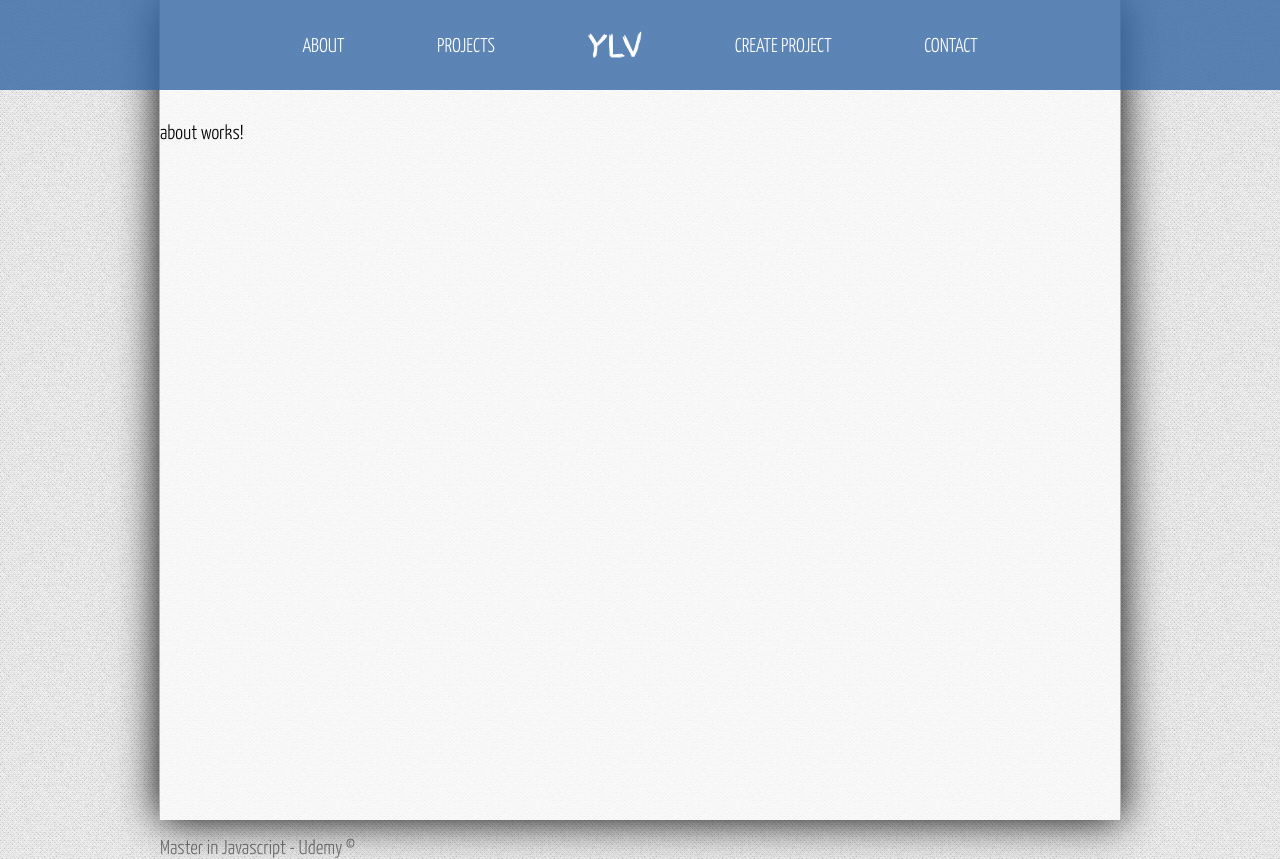
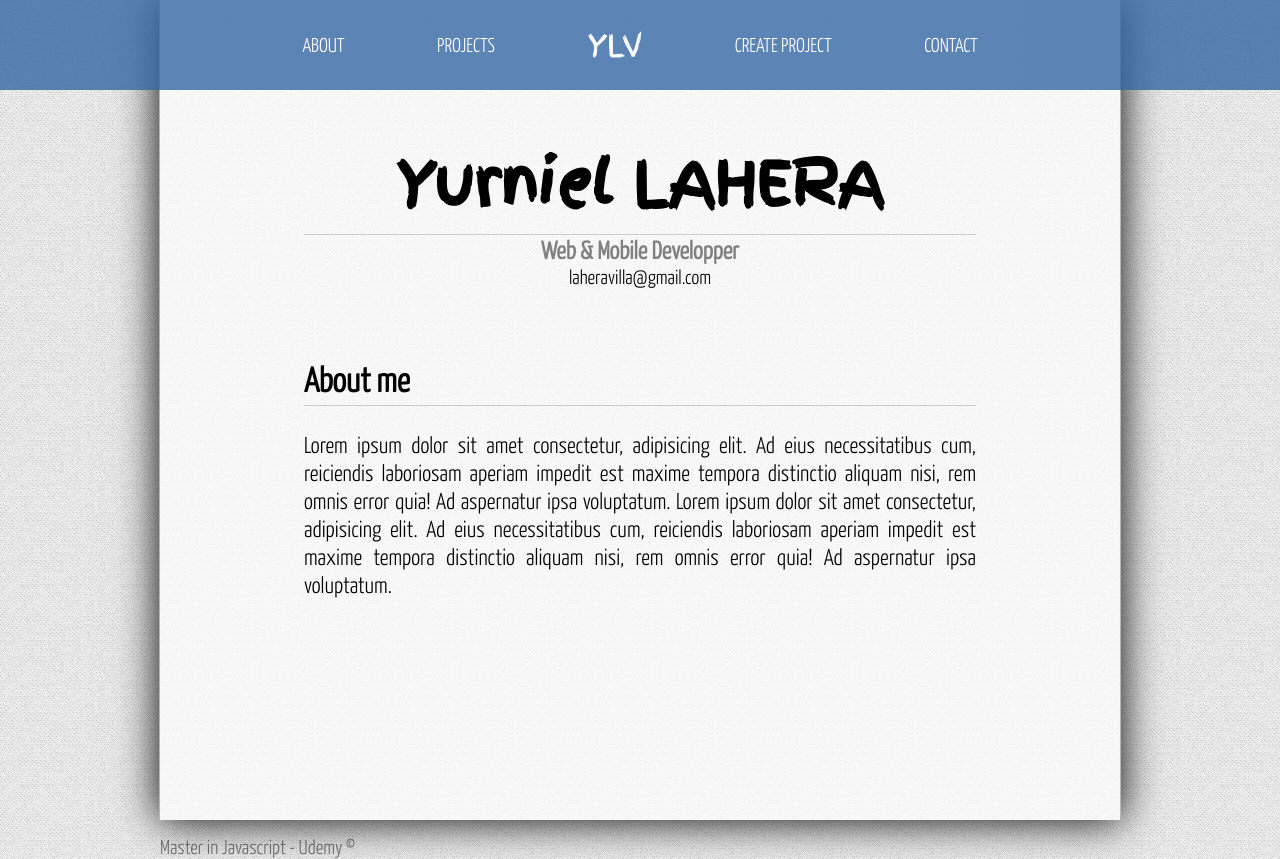
Before and after one commit to laheravilla/angular-udemy-training-project, an Angular app: page / in a window 1280 px wide. Built offline with nearby package versions, Linux system fonts and the light colour scheme.

Commit message:
Page About created

```diff
--- a/src/app/components/about/about.component.html
+++ b/src/app/components/about/about.component.html
@@ -1 +1,13 @@
-<p>about works!</p>
+<div class="title">
+    <h1>{{title}}</h1>
+    <h2>{{subtitle}}</h2>
+    <p>{{email}}</p>
+</div>
+
+<article class="about">
+    <h2>About me</h2>
+    <p>
+    Lorem ipsum dolor sit amet consectetur, adipisicing elit. Ad eius necessitatibus cum, reiciendis laboriosam aperiam impedit est maxime tempora distinctio aliquam nisi, rem omnis error quia! Ad aspernatur ipsa voluptatum.
+    Lorem ipsum dolor sit amet consectetur, adipisicing elit. Ad eius necessitatibus cum, reiciendis laboriosam aperiam impedit est maxime tempora distinctio aliquam nisi, rem omnis error quia! Ad aspernatur ipsa voluptatum.
+    </p>
+</article>
--- a/src/app/components/about/about.component.ts
+++ b/src/app/components/about/about.component.ts
@@ -6,8 +6,15 @@ import { Component, OnInit } from '@angular/core';
   styleUrls: ['./about.component.css']
 })
 export class AboutComponent implements OnInit {
+  public title: string;
+  public subtitle: string;
+  public email: string;
 
-  constructor() { }
+  constructor() {
+    this.title = 'Yurniel LAHERA';
+    this.subtitle = 'Web & Mobile Developper';
+    this.email = 'laheravilla@gmail.com';
+  }
 
   ngOnInit() {
   }
--- a/src/assets/css/styles.css
+++ b/src/assets/css/styles.css
@@ -120,3 +120,45 @@ footer {
     padding-top: 15px;
     color: rgba(0, 0, 0, .5);
 }
+
+
+/*********************************
+        About Page
+*********************************/
+.title {
+    width: 70%;
+    margin: 0 auto;
+    text-align: center;
+    margin-top: 20px;
+    margin-bottom: 70px;
+}
+
+.title h1 {
+    font-family: 'finger';
+    font-size: 60px;
+    border-bottom: 1px solid #ccc;
+    padding-bottom: 5px;
+}
+
+.title h2 {
+    font-size: 25px;
+    color: gray;
+    margin: auto 5px;
+}
+
+article.about {
+    width: 70%;
+    font-size: 23px;
+    margin: 0 auto 20px auto;
+}
+
+.about h2 {
+    border-bottom: 1px solid #ccc;
+    padding-bottom: 5px;
+    margin-bottom: 5px;
+}
+
+.about p {
+    padding: 20px 0 30px 0;
+    text-align: justify;
+}
```
